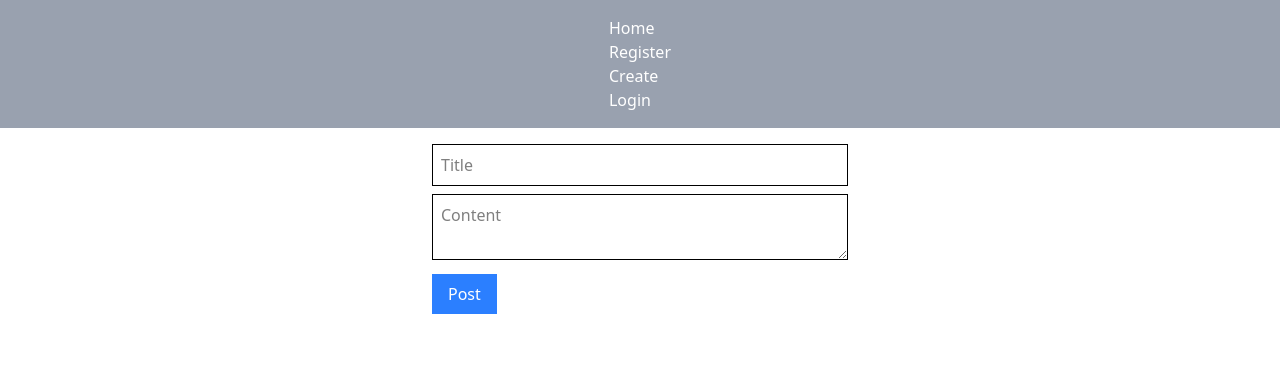
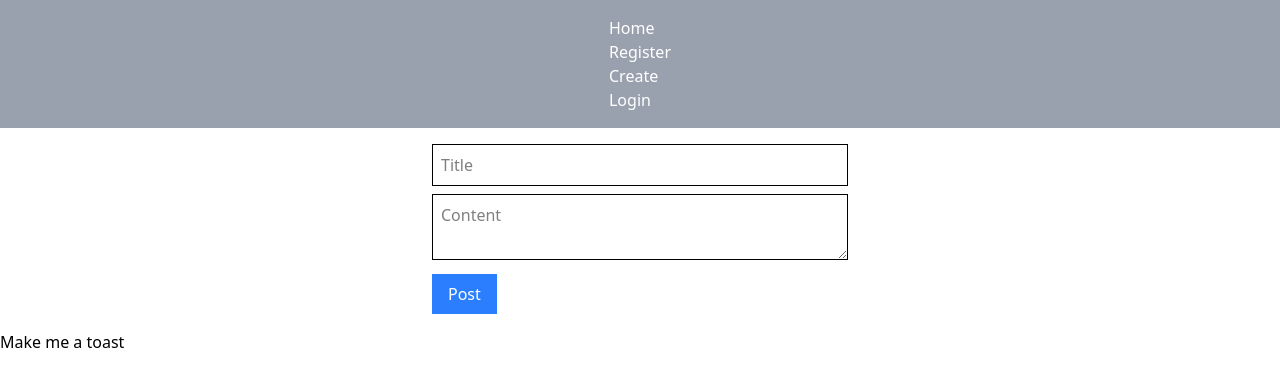
Before and after one commit to JSX-Learning-Path/Forum-Application-JSX-Tailwind, a React (Vite) app in the folder forum-jsx/: page /create in a window 1280 px wide. Shown: the top 386 px of the page. Built offline with nearby package versions, Linux system fonts and the light colour scheme; no server answers.

Commit message:
feat: add react-hot-toast for notifications and implement toast messages in Create and App components

```diff
--- a/forum-jsx/package.json
+++ b/forum-jsx/package.json
@@ -15,6 +15,7 @@
     "react": "^19.2.0",
     "react-dom": "^19.2.0",
     "react-firebase-hooks": "^5.1.1",
+    "react-hot-toast": "^2.6.0",
     "react-router-dom": "^7.13.0",
     "tailwindcss": "^4.1.18"
   },
--- a/forum-jsx/src/App.jsx
+++ b/forum-jsx/src/App.jsx
@@ -1,12 +1,16 @@
 import { BrowserRouter, Route, Routes } from "react-router-dom";
 import Register from "./view/Register.jsx";
 import Home from "./view/Home.jsx";
-import React from "react";
+import Header from "./components/Header.jsx";
 import Create from "./view/Create.jsx";
 import Login from "./view/Login.jsx";
-import Header from "./components/Header.jsx";
+import React from "react";
+import toast, { Toaster } from "react-hot-toast";
 
 const App = () => {
+  const notify = () => {
+    toast.success("Welcome to the Forum App!");
+  };
   return (
     <BrowserRouter>
       <Header />
@@ -17,6 +21,10 @@ const App = () => {
         <Route path="/create" element={<Create />} />
         <Route path="/register" element={<Register />} />
       </Routes>
+      <div>
+        <button onClick={notify}>Make me a toast</button>
+        <Toaster />
+      </div>
     </BrowserRouter>
   );
 };
--- a/forum-jsx/src/view/Create.jsx
+++ b/forum-jsx/src/view/Create.jsx
@@ -3,6 +3,7 @@ import { useAuthState } from "react-firebase-hooks/auth";
 import { db, auth } from "../config/firebase-config";
 import { ref, push } from "firebase/database";
 import React from "react";
+import toast from "react-hot-toast";
 
 function Create() {
   const [user] = useAuthState(auth);
@@ -11,32 +12,32 @@ function Create() {
   const [loading, setLoading] = useState(false);
   const [error, setError] = useState("");
 
-  const handleSubmit = async (e)=>{
+  const handleSubmit = async (e) => {
     e.preventDefault();
-    if(title.trim() === "" || content.trim() === ""){
-        setError("Title and Content cannot be empty.");
-        return;
+    if (title.trim() === "" || content.trim() === "") {
+      toast.error("Title and Content cannot be empty.");
+      return;
     }
     setLoading(true);
-    setError("");
-    try{
-      const postRef = ref(db,"posts")
-      await push(postRef,{
+    try {
+      const postRef = ref(db, "posts");
+      await push(postRef, {
         title,
         content,
         authorId: user?.uid || null,
         authorName: user?.displayName || "Anonymous",
-        createAt: new Date().toISOString()
+        createAt: new Date().toISOString(),
       });
       setTitle("");
       setContent("");
       setError("");
-    }catch(error){
-        setError(`Failed to create post. ${error.message}`);
+      toast.success("Post created successfully!");
+    } catch (error) {
+      setError(`Failed to create post. ${error.message}`);
     } finally {
-        setLoading(false);
+      setLoading(false);
     }
-  }
+  };
 
   return (
     <form onSubmit={handleSubmit} className="max-w-md mx-auto p-4">
@@ -54,7 +55,11 @@ function Create() {
         onChange={(e) => setContent(e.target.value)}
         className="w-full mb-2 p-2 border"
       />
-      <button type="submit" disabled={loading} className="px-4 py-2 bg-blue-500 text-white">
+      <button
+        type="submit"
+        disabled={loading}
+        className="px-4 py-2 bg-blue-500 text-white"
+      >
         {loading ? "Posting..." : "Post"}
       </button>
     </form>
```
Also changed, not shown: 1 other file (tests, documents, lock files or other folders).
